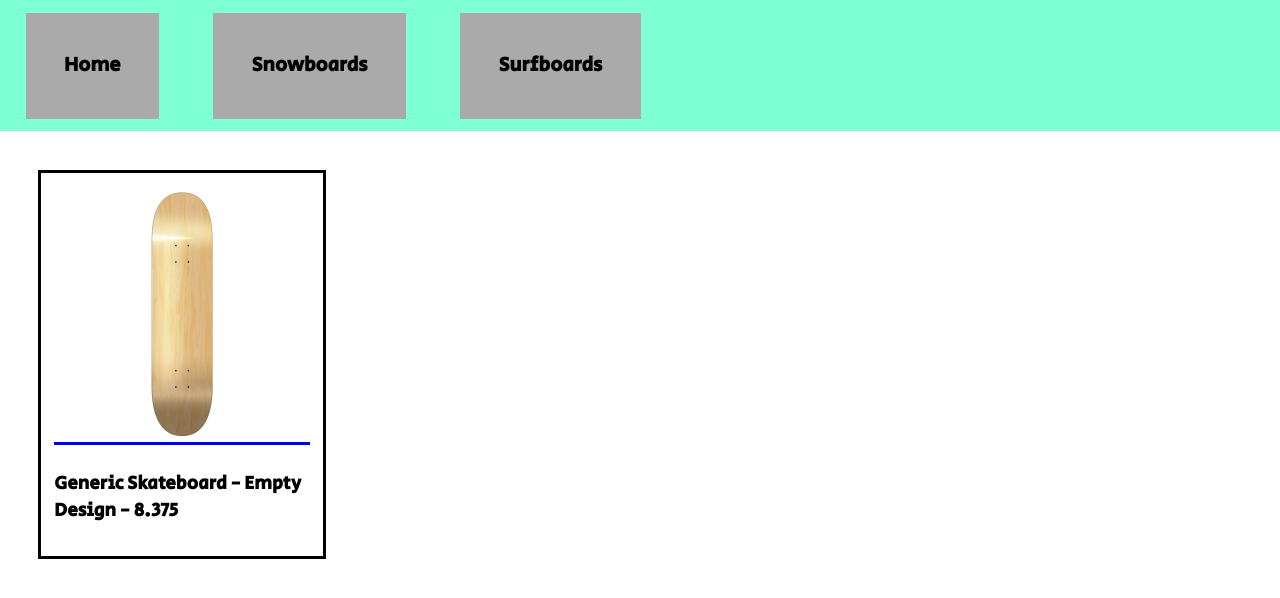
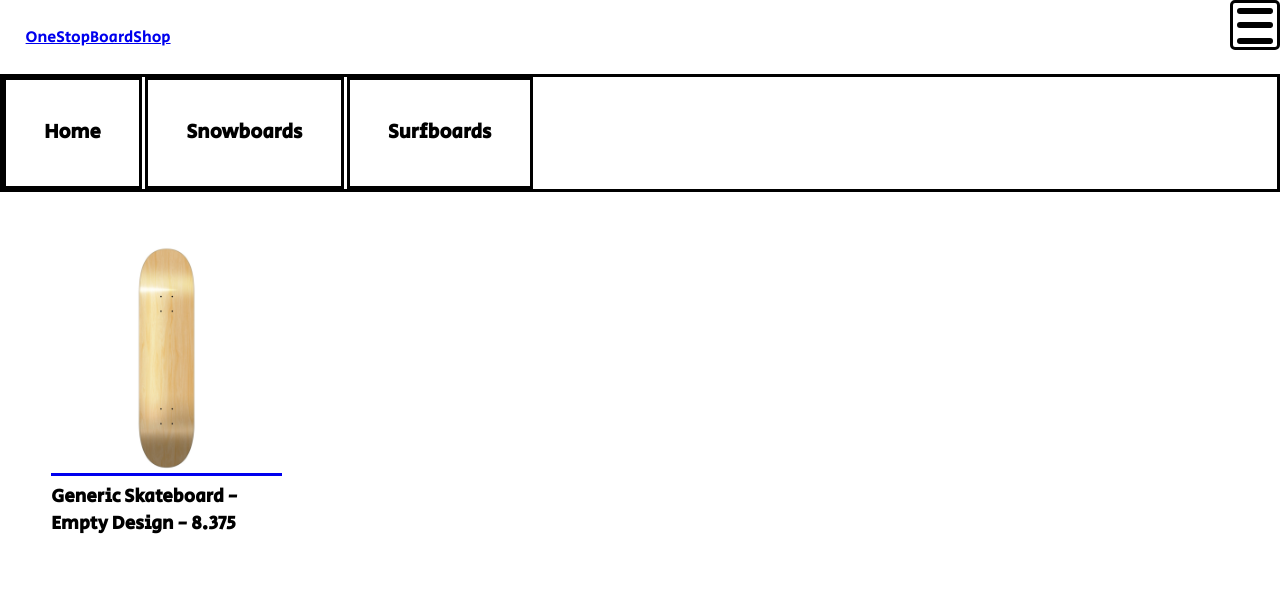
Before and after one commit to ZayBoyy/HTML-OneStop-Boardshop-, a plain HTML site: page skate.html in a window 1280 px wide. Drawn offline with Linux system fonts and the light colour scheme; a web font is replaced by a local one.

Commit message:
More Styling Changes

```diff
--- a/css/styles.css
+++ b/css/styles.css
@@ -1,17 +1,27 @@
-body, main, nav, ul, li{
+*{
     margin: 0;
     padding: 0;
     border: 0;
+    box-sizing: border-box;
+    font-family: 'Kdam Thmor Pro', 'Secular One', sans-serif;
 }
 
 .tablet-desktop{
     display: none;
 }
 
+#hero {
+    display: inline-flex;
+    text-decoration: none;
+    margin: 2%;
+}
+
 /*Mobile*/
 .mobile-nav ul{
     list-style-type: none;
     padding-left: 0;
+    width: 100%;
+    float: left;
 }
 
 .mobile-nav li{
@@ -25,6 +35,71 @@ body, main, nav, ul, li{
 
 nav li a{
     text-decoration: none;
+    color: #000;
+
+}
+
+.hidden {
+    display: none;
+}
+
+.menu-btn {
+    position: relative;
+    display: flex;
+    width: 50px;
+    height: 50px;
+    border-radius: 5px;
+    float: right;
+    align-items: center;
+    justify-content: center;
+    cursor: pointer;
+    transition: all .5s ease-in-out;
+    border: solid 3px #000;
+
+}
+
+.menu-btn_burger {
+    width: 36px;
+    height: 6px;
+    background: #000;
+    border-radius: 4px;
+    transition: all .2s ease-in-out;
+}
+
+.menu-btn_burger::before, .menu-btn_burger::after {
+    content: '';
+    position: absolute;
+    width: 36px;
+    height: 6px;
+    background: #000;
+    border-radius: 4px;
+    transition: all .4s ease-in-out;
+
+}
+
+.menu-btn_burger::before {
+    margin-top: 2px;
+    transform: translateY(-16px);
+
+}
+
+.menu-btn_burger::after {
+    transform: translateY(16px);
+     margin-bottom: 2px;
+}
+
+/* Animation for menu */
+.menu-btn.open .menu-btn_burger {
+    transform: translateX(-50px);
+    background: transparent;
+}
+
+.menu-btn.open .menu-btn_burger::before {
+    transform: rotate(45deg) translate(35px, -36px);
+}
+
+.menu-btn.open .menu-btn_burger::after {
+    transform: rotate(-45deg) translate(35px, 36px);
 }
 
 /*Tablet and Desktop*/
@@ -39,29 +114,26 @@ nav li a{
         display: block;
     }
 
-    body, main, h1, h2, h3, p {
-        font-family: 'Kdam Thmor Pro', 'Secular One', sans-serif;
-    }
 
     nav {
         float: right;
         width: 100%;
         margin: 0;
-        background-color: aquamarine;
+        border: solid;
     }
 
     nav ul{
-        list-style-type: square;
+
         width: 100%;
+        margin: 0;
     }
 
     nav li{
         display: inline-block;
-        border: none;
         text-decoration: none;
-        background-color: #aaa;
+        border: solid;
         padding: 3%;
-        margin: 1% 2%;
+        margin: 0;
     }
 
     nav a{
--- /dev/null
+++ b/scripts/script.js
@@ -0,0 +1,16 @@
+const menuBtn = document.querySelector(".menu-btn");
+const navElements = document.querySelector(".mobile-nav");
+let menuOpen = false;
+menuBtn.addEventListener('click', () => {
+    if(!menuOpen) {
+        menuBtn.classList.add('open');
+        navElements.classList.remove('hidden');
+
+        menuOpen = true;
+    }
+    else {
+        menuBtn.classList.remove('open');
+        navElements.classList.add('hidden');
+        menuOpen = false;
+    }
+});
--- a/skate.html
+++ b/skate.html
@@ -12,7 +12,17 @@
         <link rel="stylesheet" href="css/styles.css">
     </head>
     <body>
-        <nav class="mobile-nav">
+
+        <div id="hero">
+            <a href="index.html">OneStopBoardShop</a>
+        </div>
+
+        <div class="menu-btn">
+            <div class="menu-btn_burger">
+            </div>
+        </div>
+
+        <nav class="mobile-nav hidden">
             <ul>
                 <li><a href="index.html">Home</a></li>
                 <li><a href="#">Snowboards</a></li>
@@ -40,6 +50,6 @@
             </a>
 
         </main>
-
+        <script src="scripts/script.js"></script>
     </body>
 </html>
```
